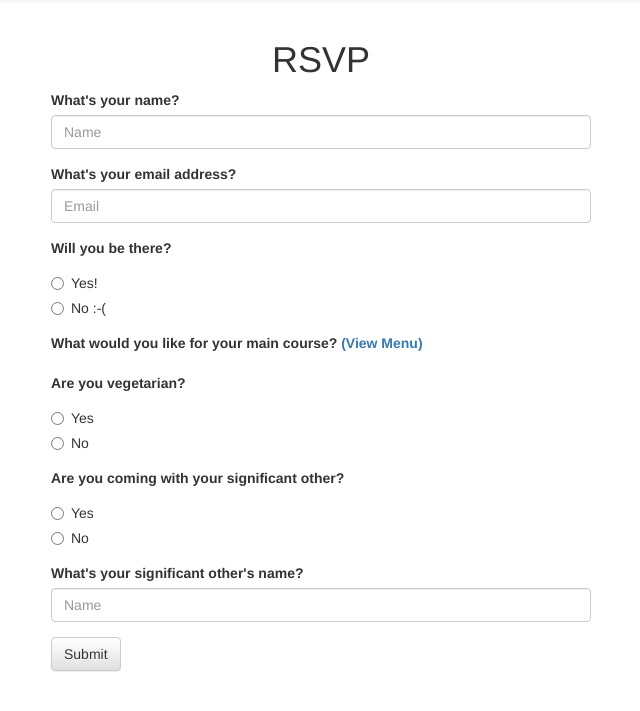
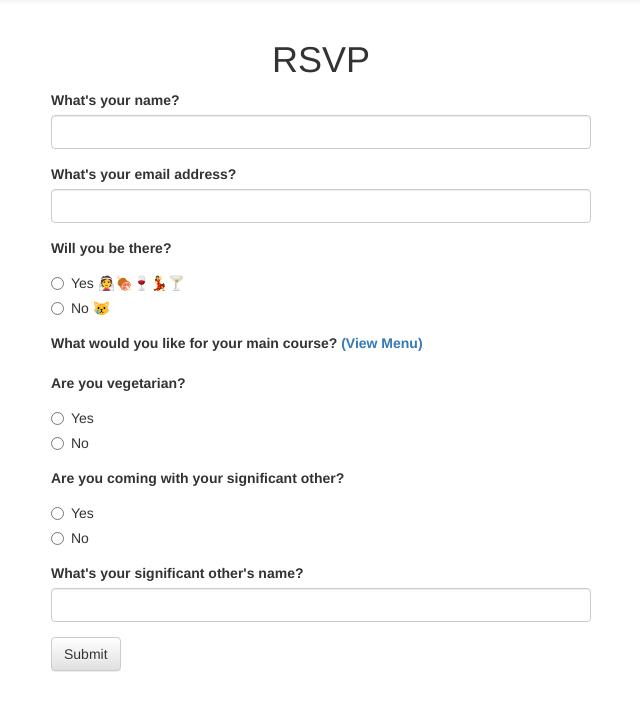
Before and after one commit to jbinney/wedding, a Django app: template wedding/templates/wedding/rsvp.html in a window 1280 px wide. Shown: the part 51-762 px from the top of the page, without its empty margins (319-959 px from the left). Run offline with Django 3.2, Linux system fonts and the light colour scheme; the template is opened without the code that fills it, so the values that code supplies are empty; some libraries are stand-ins or nearby versions.

Commit message:
[rsvp] Basic RSVP functionality

```diff
--- a/config.json
+++ b/config.json
@@ -378,6 +378,7 @@
     "@blockquote-border-color": "@gray-lighter",
     "@page-header-border-color": "@gray-lighter",
     "@dl-horizontal-offset": "@component-offset-horizontal",
+    "@dl-horizontal-breakpoint": "@grid-float-breakpoint",
     "@hr-border": "@gray-lighter"
   },
   "css": [
@@ -387,6 +388,7 @@
     "forms.less",
     "buttons.less",
     "responsive-utilities.less",
+    "glyphicons.less",
     "input-groups.less",
     "navs.less",
     "navbar.less",
@@ -398,5 +400,5 @@
     "collapse.js",
     "transition.js"
   ],
-  "customizerUrl": "http://getbootstrap.com/customize/?id=380783d4c3d3f0d74deb"
+  "customizerUrl": "http://getbootstrap.com/customize/?id=8f43ef1c2a8e062549f8"
 }
--- a/wedding/templates/wedding/base.html
+++ b/wedding/templates/wedding/base.html
@@ -25,13 +25,13 @@
   <meta content="http://www.joeandbistra.com" property="og:url">
 
   <link
-    href="{% static 'bootstrap/bootstrap.min.css' %}"
+    href="{% static 'bootstrap/css/bootstrap.min.css' %}"
     media="all"
     rel="stylesheet"
     type="text/css"
   >
   <link
-    href="{% static 'bootstrap/bootstrap-theme.min.css' %}"
+    href="{% static 'bootstrap/css/bootstrap-theme.min.css' %}"
     media="all"
     rel="stylesheet"
     type="text/css"
@@ -69,7 +69,7 @@
   </div>
 
   <script src="//ajax.googleapis.com/ajax/libs/jquery/2.1.4/jquery.min.js"></script>
-  <script src="{% static 'bootstrap/bootstrap.min.js' %}"></script>
+  <script src="{% static 'bootstrap/js/bootstrap.min.js' %}"></script>
 
 </body>
 </html>
--- a/wedding/templates/wedding/rsvp.html
+++ b/wedding/templates/wedding/rsvp.html
@@ -8,57 +8,65 @@
   </h1>
 
   <div class="col-sm-6 col-sm-offset-3">
-  <form>
-    <div class="form-group">
-      <label for="nameInput">What's your name?</label>
+    <form action="{% url 'submit_rsvp' %}" method="post">
+      {% csrf_token %}
+
+      <div class="form-group {% if errors.name %}has-error{% endif %}">
+        <label class="control-label" for="name_input">What's your name?</label>
         <input
           class="form-control"
-        id="nameInput"
+          id="name_input"
           name="name"
-        placeholder="Name"
           type="text"
         >
+        {% if errors.name %}
+          <span class="help-block">{{ errors.name }}</span>
+        {% endif %}
+      </div>
+
+      <div class="form-group {% if errors.email %}has-error{% endif %}">
+        <label class="control-label" for="email_input">
+          What's your email address?
+        </label>
+        <input
+          class="form-control"
+          id="email_input"
+          name="email"
+          type="email"
+        >
+        {% if errors.email %}
+          <span class="help-block">{{ errors.email }}</span>
+        {% endif %}
       </div>
 
       <div class="form-group">
-      <label for="emailInput">What's your email address?</label>
-      <input
-        class="form-control"
-        id="emailInput"
-        name="email"
-        placeholder="Email"
-        type="email"
-      >
-    </div>
-
-    <div class="form-group">
-      <label for="attendingRadioGroup">Will you be there?</label>
-      <div id="attendingRadioGroup">
+        <label for="attending_radio_group">Will you be there?</label>
+        <div id="attending_radio_group">
           <div class="radio">
             <label>
               <input type="radio" name="attending" value="True">
-            Yes!
+              Yes &#128112;&#127830;&#127863;&#128131;&#127864;
             </label>
           </div>
           <div class="radio">
             <label>
               <input type="radio" name="attending" value="False">
-            No :-(
+              No &#128575;
             </label>
           </div>
         </div>
       </div>
 
       <div class="form-group">
-      <label for="mainCourseRadioGroup">
+        <label for="main_course_radio_group">
           What would you like for your main course?
           <a href="{% url 'menu' %}" target="_blank">(View Menu)</a>
         </label>
-      <div id="mainCourseRadioGroup">
+        <div id="main_course_radio_group">
           {% for value, description in MAIN_COURSE_CHOICES %}
             <div class="radio">
               <label>
-              <input type="radio" name="mainCourse" value="{{ value }}">
+                <input type="radio" name="main_course" value="{{ value }}">
                 {{ description }}
               </label>
             </div>
@@ -67,17 +75,17 @@
       </div>
 
       <div class="form-group">
-      <label for="vegetarianRadioGroup">Are you vegetarian?</label>
-      <div id="vegetarianRadioGroup">
+        <label for="vegetarian_radio_group">Are you vegetarian?</label>
+        <div id="vegetarian_radio_group">
           <div class="radio">
             <label>
-            <input type="radio" name="vegetarian" value="True">
+              <input type="radio" name="is_vegetarian" value="True">
               Yes
             </label>
           </div>
           <div class="radio">
             <label>
-            <input type="radio" name="vegetarian" value="False">
+              <input type="radio" name="is_vegetarian" value="False">
               No
             </label>
           </div>
@@ -85,17 +93,19 @@
       </div>
 
       <div class="form-group">
-      <label for="significantOtherRadioGroup">Are you coming with your significant other?</label>
-      <div id="significantOtherRadioGroup">
+        <label for="significant_other_radio_group">
+          Are you coming with your significant other?
+        </label>
+        <div id="significant_other_radio_group">
           <div class="radio">
             <label>
-            <input type="radio" name="significantOther" value="True">
+              <input type="radio" name="has_significant_other" value="True">
               Yes
             </label>
           </div>
           <div class="radio">
             <label>
-            <input type="radio" name="significantOther" value="False">
+              <input type="radio" name="has_significant_other" value="False">
               No
             </label>
           </div>
@@ -103,12 +113,13 @@
       </div>
 
       <div class="form-group">
-      <label for="significantOtherNameInput">What's your significant other's name?</label>
+        <label for="significant_other_name_input">
+          What's your significant other's name?
+        </label>
         <input
           class="form-control"
-        id="significantOtherNameInput"
-        name="significantOtherName"
-        placeholder="Name"
+          id="significant_other_name_input"
+          name="significant_other_name"
           type="text"
         >
       </div>
--- a/wedding/urls.py
+++ b/wedding/urls.py
@@ -1,4 +1,4 @@
-from wedding.views import RSVPView
+from wedding.views import RSVPView, SubmitRSVPView
 
 from django.conf.urls import include, url
 from django.contrib import admin
@@ -21,4 +21,7 @@ urlpatterns = [
     url(r'^schedule/$',
         TemplateView.as_view(template_name='wedding/schedule.html'),
         name='schedule'),
+    url(r'^submit_rsvp/$',
+        SubmitRSVPView.as_view(),
+        name='submit_rsvp'),
 ]
```
Also changed, not shown: wedding/forms.py (added, +10 -0 lines), wedding/templates/wedding/rsvp_confirmation.html (added, +15 -0 lines), wedding/views.py (+26 -2 lines). Lines whose indentation alone changed are shown as unchanged.
